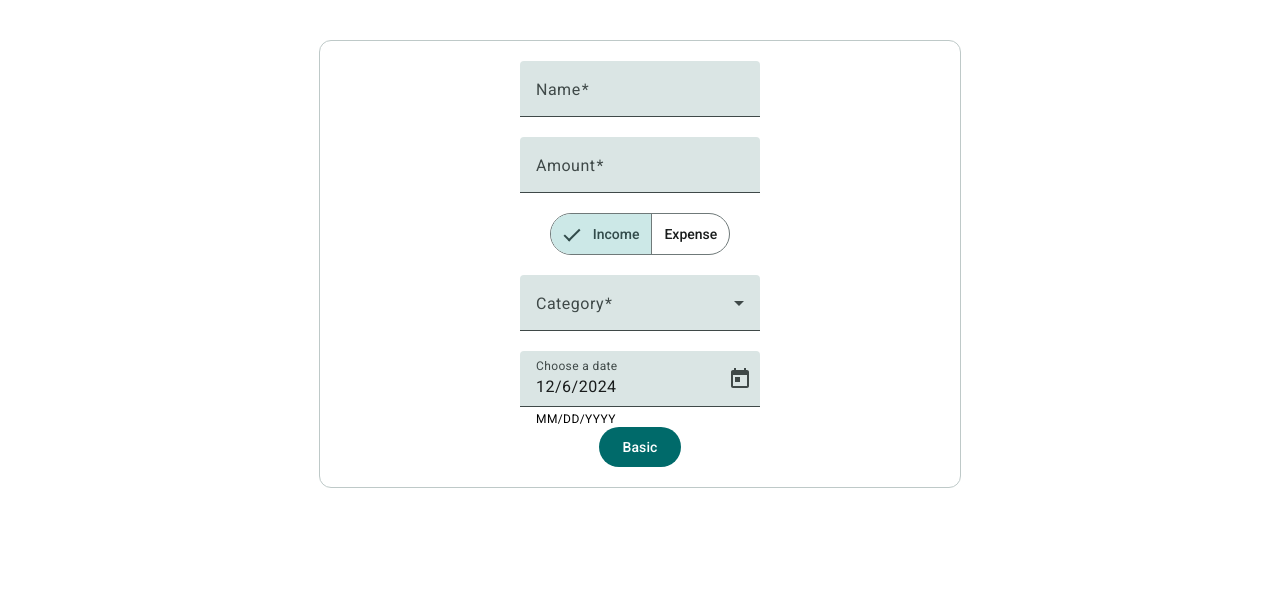
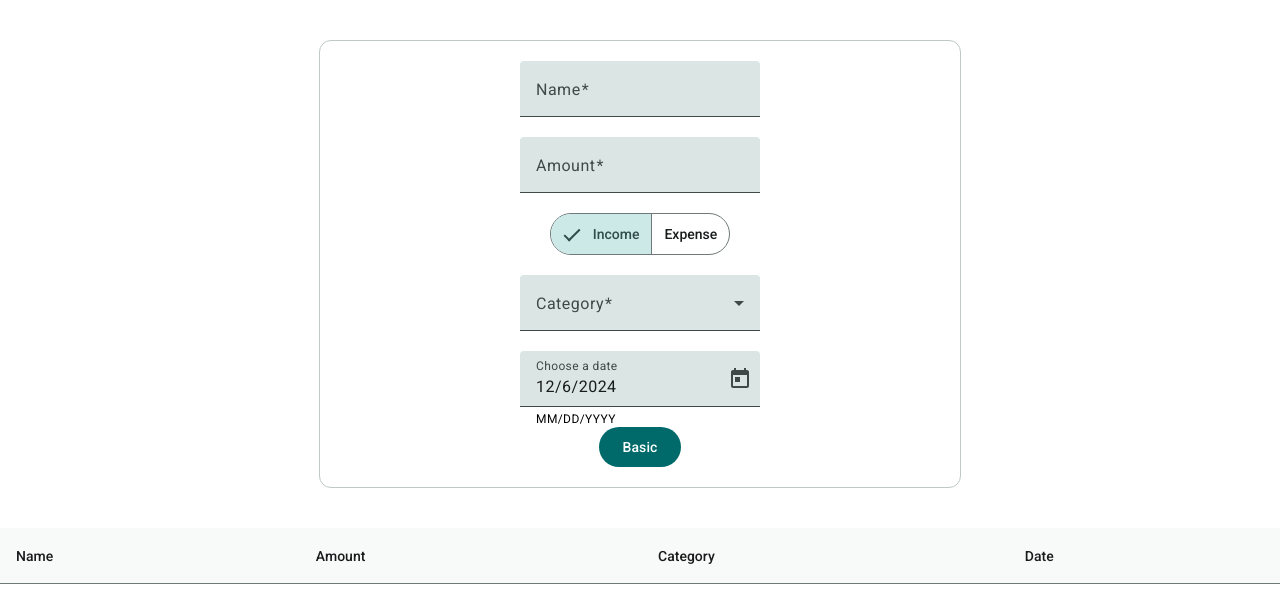
Before and after one commit to oleh-pavlenko-42/expense-tracker, an Angular app in the folder client/: page / in a window 1280 px wide. Shown: the top 602 px of the page. Built offline with nearby package versions, Linux system fonts and the light colour scheme.

Commit message:
Added transactions table

```diff
--- a/client/src/app/add-transaction/add-transaction.component.ts
+++ b/client/src/app/add-transaction/add-transaction.component.ts
@@ -1,4 +1,4 @@
-import { Component } from '@angular/core';
+import { Component, inject } from '@angular/core';
 import {
   FormControl,
   FormGroup,
@@ -11,6 +11,7 @@ import { MatDatepickerModule } from '@angular/material/datepicker';
 import { MatFormFieldModule } from '@angular/material/form-field';
 import { MatInputModule } from '@angular/material/input';
 import { MatSelectModule } from '@angular/material/select';
+import { TransactionService } from '../transaction.service';
 
 enum TransactionType {
   Income = 'Income',
@@ -39,6 +40,8 @@ export enum Category {
   styleUrl: './add-transaction.component.scss',
 })
 export class AddTransactionComponent {
+  private transactionService = inject(TransactionService);
+
   categories = [Category.Entertainment, Category.Groceries, Category.Salary];
   form = new FormGroup({
     name: new FormControl('', Validators.required),
@@ -49,6 +52,21 @@ export class AddTransactionComponent {
   });
 
   onSubmit(): void {
-    console.log(this.form.value);
+    if (
+      this.form.value.name &&
+      this.form.value.amount &&
+      this.form.value.transactionType &&
+      this.form.value.category &&
+      this.form.value.transactionDate
+    ) {
+      const transaction = {
+        name: this.form.value.name,
+        amount: +this.form.value.amount,
+        type: this.form.value.transactionType,
+        category: this.form.value.category,
+        date: this.form.value.transactionDate,
+      };
+      this.transactionService.addTransaction(transaction);
+    }
   }
 }
--- a/client/src/app/app.component.html
+++ b/client/src/app/app.component.html
@@ -1 +1,3 @@
 <app-add-expense />
+
+<app-transactions-list />
--- a/client/src/app/app.component.ts
+++ b/client/src/app/app.component.ts
@@ -1,10 +1,11 @@
 import { Component } from '@angular/core';
 import { AddTransactionComponent } from './add-transaction/add-transaction.component';
+import { TransactionsListComponent } from './transactions-list/transactions-list.component';
 
 @Component({
   selector: 'app-root',
   standalone: true,
-  imports: [AddTransactionComponent],
+  imports: [AddTransactionComponent, TransactionsListComponent],
   templateUrl: './app.component.html',
   styleUrl: './app.component.scss',
 })
--- /dev/null
+++ b/client/src/app/transactions-list/transactions-list.component.html
@@ -0,0 +1,22 @@
+<table mat-table matSort [dataSource]="transactionsDataSource">
+  <ng-container matColumnDef="name">
+    <th mat-header-cell *matHeaderCellDef mat-sort-header>Name</th>
+    <td mat-cell *matCellDef="let transaction">{{transaction.name}}</td>
+  </ng-container>
+  <ng-container matColumnDef="amount">
+    <th mat-header-cell *matHeaderCellDef mat-sort-header>Amount</th>
+    <td mat-cell *matCellDef="let transaction">{{transaction.amount}}</td>
+  </ng-container>
+  <ng-container matColumnDef="category">
+    <th mat-header-cell *matHeaderCellDef mat-sort-header>Category</th>
+    <td mat-cell *matCellDef="let transaction">{{transaction.category}}</td>
+  </ng-container>
+  <ng-container matColumnDef="date">
+    <th mat-header-cell *matHeaderCellDef mat-sort-header>Date</th>
+    <td mat-cell *matCellDef="let transaction">{{transaction.date | date:'shortDate'}}</td>
+  </ng-container>
+
+  <tr mat-header-row *matHeaderRowDef="displayedColumns"></tr>
+  <tr mat-row [class]="{'income': row.type === 'Income' ,'expense': row.type === 'Expense'}"
+    *matRowDef="let row; columns: displayedColumns"></tr>
+</table>
--- /dev/null
+++ b/client/src/app/transactions-list/transactions-list.component.scss
@@ -0,0 +1,7 @@
+.income {
+  background-color: rgba(0, 221, 221, 0.15);
+}
+
+.expense {
+  background-color: rgba(255, 180, 171, 0.5);
+}
--- /dev/null
+++ b/client/src/app/transactions-list/transactions-list.component.ts
@@ -0,0 +1,39 @@
+import { AsyncPipe, DatePipe } from '@angular/common';
+import {
+  AfterViewInit,
+  Component,
+  inject,
+  OnInit,
+  viewChild,
+} from '@angular/core';
+import { MatTableDataSource, MatTableModule } from '@angular/material/table';
+import { TransactionService } from '../transaction.service';
+import { Transaction } from '../transaction.model';
+import { MatSort, MatSortModule } from '@angular/material/sort';
+import { DataSource } from '@angular/cdk/collections';
+import { BehaviorSubject } from 'rxjs';
+
+@Component({
+  selector: 'app-transactions-list',
+  imports: [MatTableModule, MatSortModule, DatePipe],
+  standalone: true,
+  templateUrl: './transactions-list.component.html',
+  styleUrl: './transactions-list.component.scss',
+})
+export class TransactionsListComponent implements OnInit, AfterViewInit {
+  private transactionService = inject(TransactionService);
+
+  transactionsDataSource!: MatTableDataSource<Transaction>;
+  displayedColumns = ['name', 'amount', 'category', 'date'];
+  matSort = viewChild<MatSort>(MatSort);
+
+  ngOnInit(): void {
+    this.transactionService.getTransactions().subscribe((transactions) => {
+      this.transactionsDataSource = new MatTableDataSource(transactions);
+    });
+  }
+
+  ngAfterViewInit(): void {
+    this.transactionsDataSource.sort = this.matSort()!;
+  }
+}
```
Also changed, not shown: 1 other file (tests, documents, lock files or other folders).
